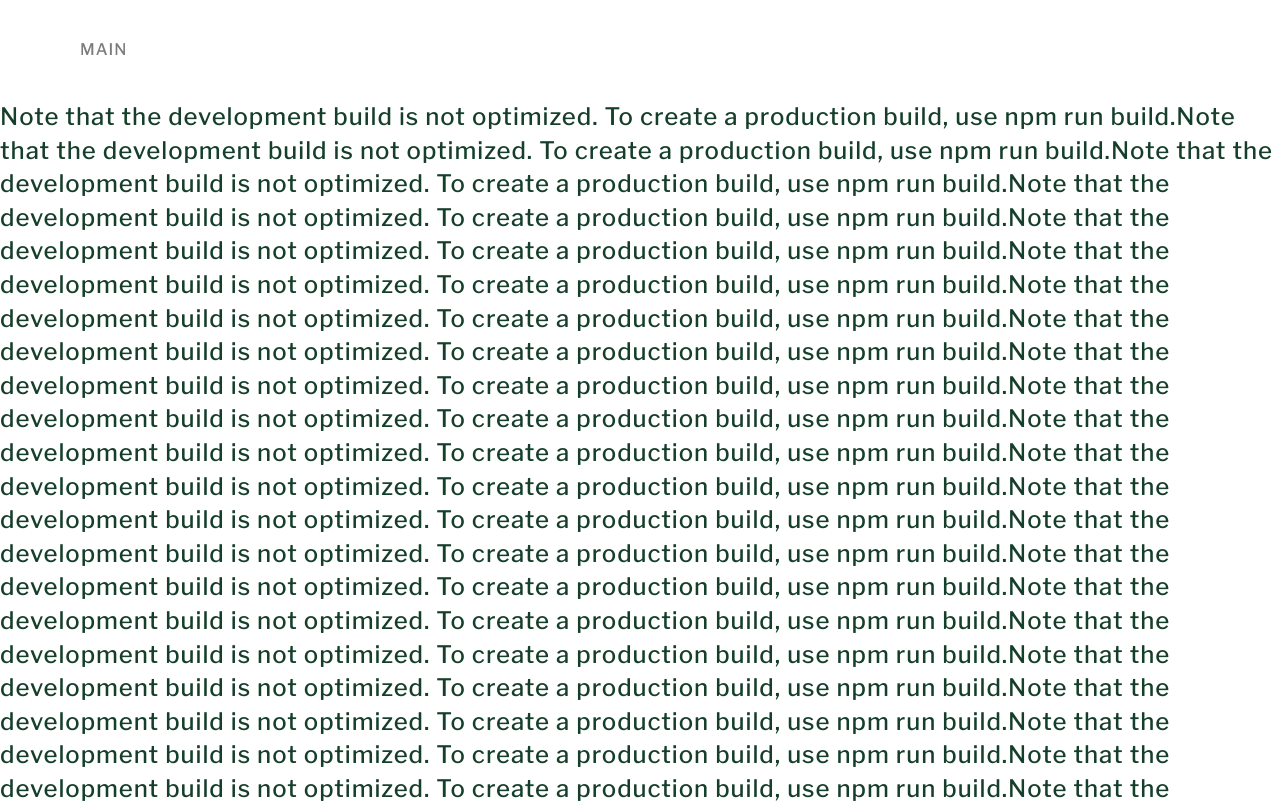
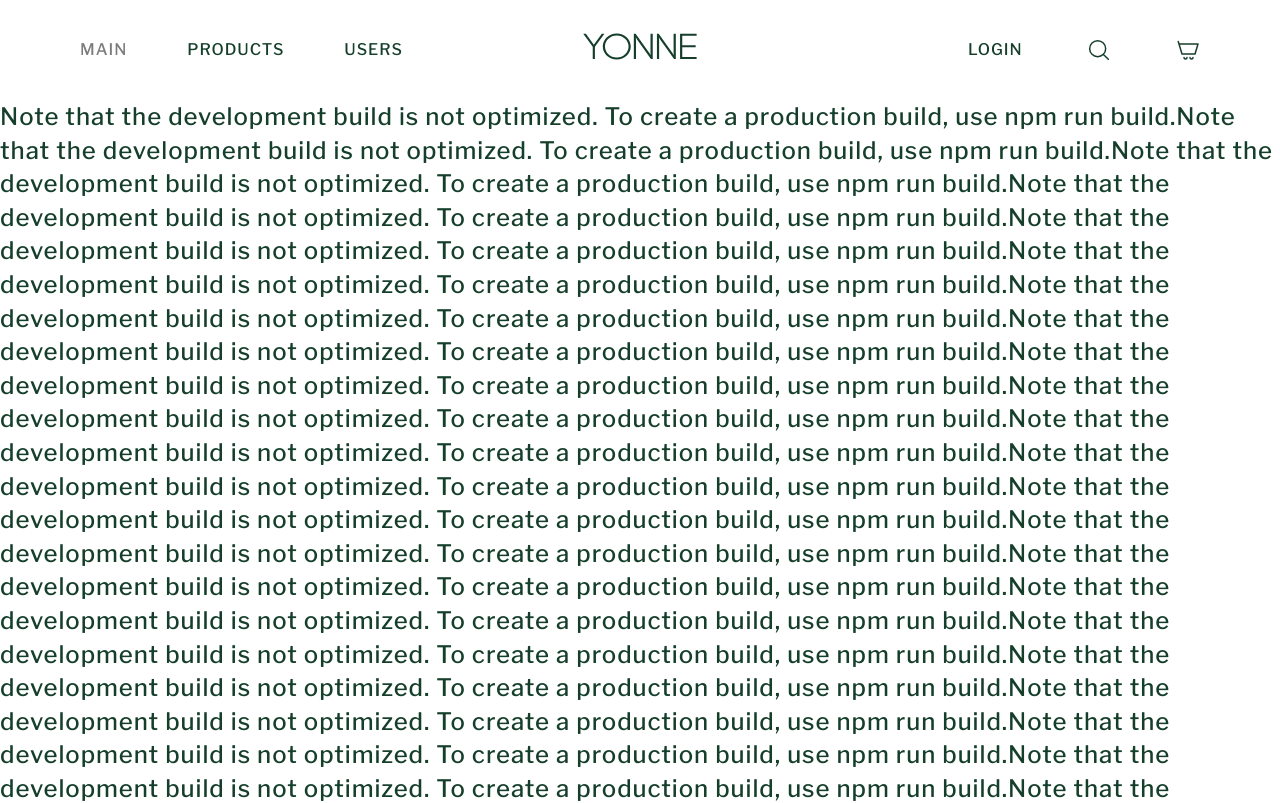
Before and after one commit to alekon94/fake-store, a React (Create React App) app: page / in a window 1280 px wide. Shown: the top 803 px of the page. Built offline with nearby package versions, Linux system fonts and the light colour scheme.

Commit message:
fixed header

```diff
--- a/src/components/Page/Header/Navigation/styled.js
+++ b/src/components/Page/Header/Navigation/styled.js
@@ -236,6 +236,7 @@ export const Nav = styled.nav`
                 display: flex;
             }
             ${MobileButton} {
+                --burger-color: ${({ theme }) => theme.colors.white};
                 margin: 0.9375rem 1rem 2.25rem auto;
                 top: 0%;
                 &::before {
@@ -293,7 +294,6 @@ export const Nav = styled.nav`
         $isScrolled &&
         css`
             ${NavMainLink} {
-                background-color: ${({ theme }) => theme.colors.white};
                 color: ${({ theme }) => theme.colors.brand};
                 &:hover {
                     color: ${({ theme }) => theme.colors.grey};
--- a/src/components/Page/Header/styled.js
+++ b/src/components/Page/Header/styled.js
@@ -11,12 +11,12 @@ export const Header = styled.header`
     top: 0;
     position: fixed;
     width: 100%;
-    height: var(--headerOffset);
+    height: 3.125rem;
     color: var(--header-color, ${({ theme }) => theme.colors.brand});
     transition: background-color 0.3s ease, color 0.3s ease,
         transform 0.3s linear, -webkit-transform 0.3s linear;
     ${mediaBreakpointUp('md')} {
-        height: var(--headerOffset);
+        height: 6.25rem;
     }
     ${({ isScrolled }) =>
         isScrolled &&
--- a/src/pages/Products/List/Catalog/index.js
+++ b/src/pages/Products/List/Catalog/index.js
@@ -8,6 +8,9 @@ import * as S from './styled';
 
 export default function Catalog({ state, setElement }) {
     return (
+        <>
+            <S.GlobalStyle />
+
             <S.Catalog>
                 <S.Container>
                     <S.Wrapper>
@@ -28,6 +31,7 @@ export default function Catalog({ state, setElement }) {
                     </S.Wrapper>
                 </S.Container>
             </S.Catalog>
+        </>
     );
 }
 
--- a/src/pages/Products/List/Catalog/styled.js
+++ b/src/pages/Products/List/Catalog/styled.js
@@ -1,6 +1,11 @@
 import mediaBreakpointUp from '@theme/mixins/mediaBreakpointUp';
-import styled from 'styled-components';
+import styled, { createGlobalStyle } from 'styled-components';
 
+export const GlobalStyle = createGlobalStyle`
+:root {
+    --headerOffset: 0rem;
+    --header-color: ${({ theme }) => theme.colors.white};
+}`;
 export const Catalog = styled.div`
     padding-left: 1rem;
     padding-right: 1rem;
--- a/src/theme/global.js
+++ b/src/theme/global.js
@@ -10,7 +10,7 @@ ${reset}
 ${fonts}
 ${sizes}
 :root {
-  --header-color: ${({ theme }) => theme.colors.white};
+  --header-color: ${({ theme }) => theme.colors.brand};
   --color-gold: ${({ theme }) => theme.colors.gold};
   --color-silver: ${({ theme }) => theme.colors.silver};
   --icon-color: ${({ theme }) => theme.colors.brand};
```
Lines whose indentation alone changed are shown as unchanged.
